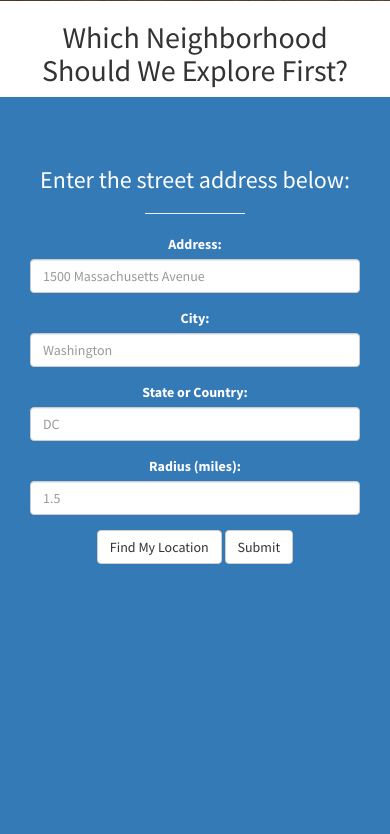
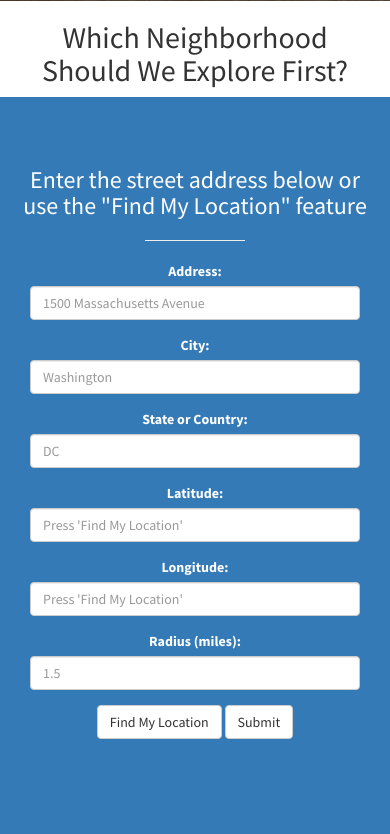
Before and after one commit to mra1385/Glocal, a Flask app: page / in a window 390 px wide. Shown: the part 843-1677 px from the top of the page. Before the commit the page ends 1407 px from the top, so only its background shows below. Run offline with Flask 2, Linux system fonts and the light colour scheme; some libraries are stand-ins or nearby versions.

Commit message:
added 'find my location' feature

```diff
--- a/Glocal/templates/home.html
+++ b/Glocal/templates/home.html
@@ -30,7 +30,7 @@
         <div class="container">
             <div class="row text-center">
                 <div class="col-lg-9 col-lg-offset-1">
-                    <h3>Enter the street address below:</h3>
+                    <h3>Enter the street address below or use the "Find My Location" feature</h3>
                     <hr class="small">
                     <div class="row">
                         <div class="col-lg-10 col-sm-10">
@@ -55,6 +55,18 @@
                                         <input type="text" class="form-control" name="state" id="state" placeholder="DC">
                                     </div>
                                 </div>
+                                        <div class="form-group">
+                                    <label class="control-label col-sm-2" for="latitude">Latitude:</label>
+                                    <div class="col-sm-8 col-lg-5">
+                                        <input type="text" class="form-control" name="latitude" id="latitude" placeholder="Press 'Find My Location'">
+                                    </div>
+                                </div>
+                                        <div class="form-group">
+                                    <label class="control-label col-sm-2" for="longitude">Longitude:</label>
+                                    <div class="col-sm-8 col-lg-5">
+                                        <input type="text" class="form-control" name="longitude" id="longitude" placeholder="Press 'Find My Location'">
+                                    </div>
+                                </div>
                                     <div class="form-group">
                                     <label class="control-label col-sm-2" for="miles">Radius (miles):</label>
                                     <div class="col-sm-8 col-lg-5">
@@ -63,9 +75,7 @@
                                     </div>
                                         <div class="form-group">
                                             <div class="col-sm-9">
-                                                <button onclick="getLocation()" class="btn btn-default"> Find My Location </button>
-                                                <input type="hidden" name="latitude" id="latitude" />
-                                                <input type="hidden" name="longitude" id="longitude" />
+                                                <button onclick="getLocation()" type="button" class="btn btn-default"> Find My Location </button>
                                                 <button type="submit" class="btn btn-default"> Submit </button>
                                             </div>
                                         </div>
@@ -77,12 +87,14 @@
                 </div>
             </div>
         </div>
+
     </section>
+
 
 <script>
 function getLocation() {
-    navigator.geolocation.getCurrentPosition(showPosition);
-}
+        navigator.geolocation.getCurrentPosition(showPosition);
+    }
 
 function showPosition(position) {
     document.getElementById('latitude').value = position.coords.latitude;
```
